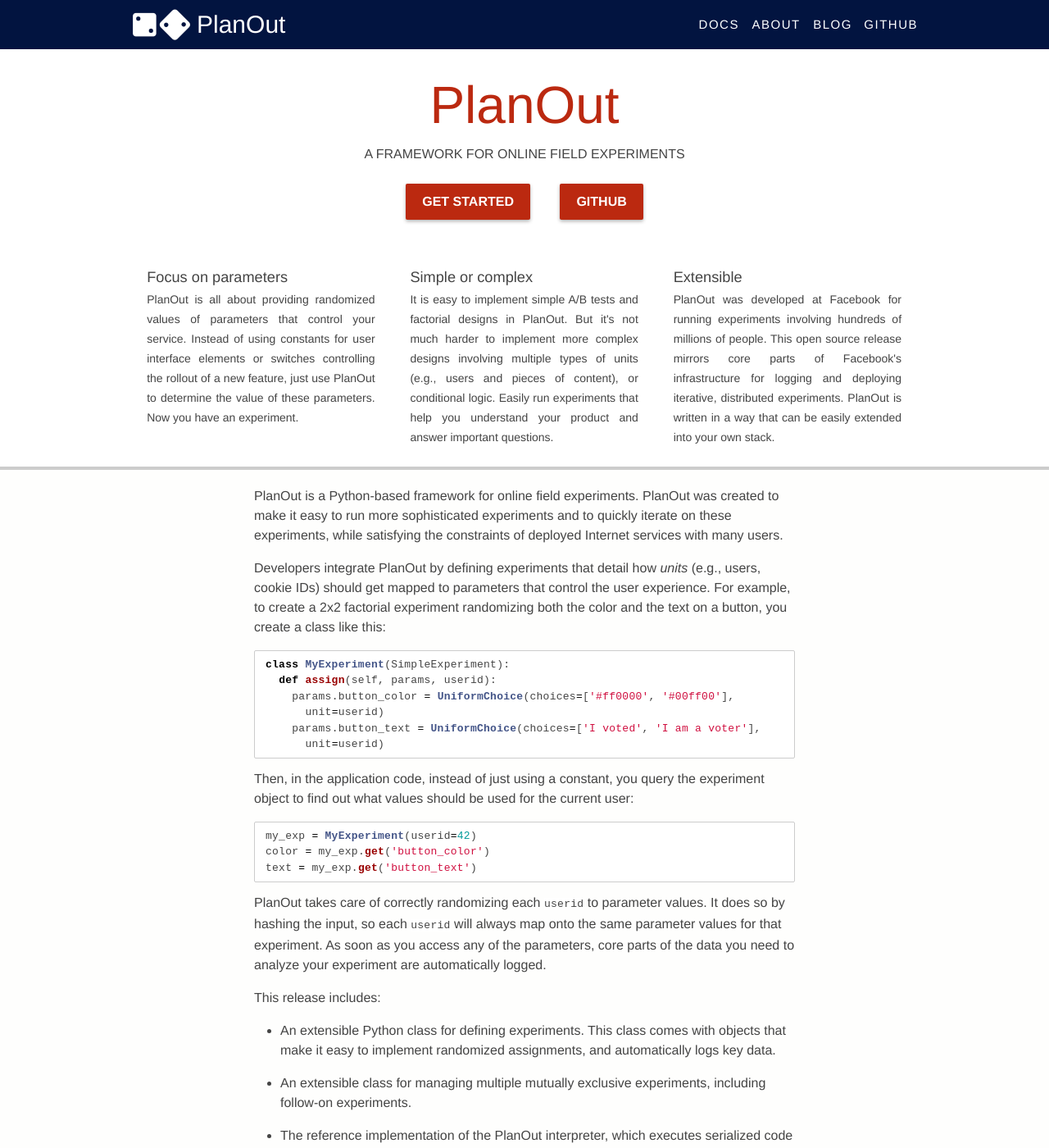
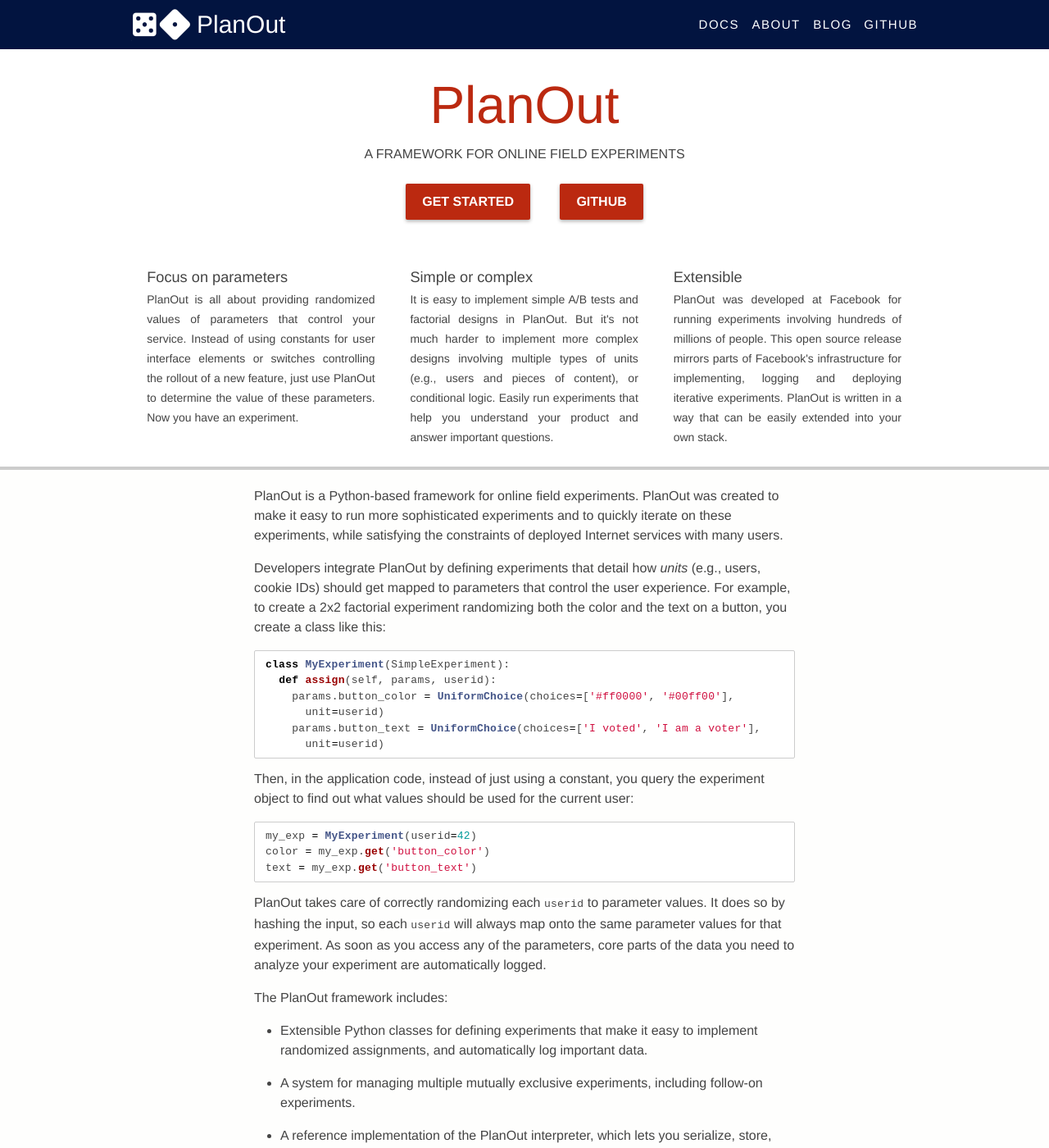
Before and after one commit to facebookarchive/planout, a Jekyll site: the page built from index.md, in a window 1280 px wide and 1400 px high. Shown: the whole window at 82% size. Built offline with Jekyll 4.4.1, drawn with Linux system fonts in a browser that asks for light colours; Markdown is read by kramdown in place of the engine named in the settings; some of the changed text lies outside the part shown.

Commit message:
copyedits to main page

```diff
--- a/_includes/hero.html
+++ b/_includes/hero.html
@@ -35,8 +35,8 @@
       <h3>Extensible</h3>
       <p>
       PlanOut was developed at Facebook for running experiments involving hundreds
-      of millions of people. This open source release mirrors core parts of Facebook's
-      infrastructure for logging and deploying iterative, distributed experiments.
+      of millions of people. This open source release mirrors parts of Facebook's
+      infrastructure for implementing, logging and deploying iterative experiments.
       PlanOut is written in a way that can be easily extended into your own stack.
       </p>
     </section>
--- a/index.md
+++ b/index.md
@@ -38,17 +38,19 @@
 core parts of the data you need to analyze your experiment are automatically
 logged.
 
-This release includes:
+The PlanOut framework includes:
 
-  * An extensible Python class for defining experiments. This class comes with
-  objects that make it easy to implement randomized assignments, and
-  automatically logs key data.
+  * Extensible Python classes for defining experiments that make it easy to
+  implement randomized assignments, and automatically log important data.
 
-  * An extensible class for managing multiple mutually exclusive experiments,
+  * A system for managing multiple mutually exclusive experiments,
   including follow-on experiments.
 
-  * The reference implementation of the PlanOut interpreter, which executes
-  serialized code generated by the PlanOut domain specific language.
+  * A reference implementation of the PlanOut interpreter, which lets you
+  serialize, store, and execute experiment definitions.
+
+  * A compiler that transforms the PlanOut domain specific language into
+  serialized PlanOut code.
 
 ### Who is PlanOut for?
 PlanOut is for researchers, businesses, and students wanting to run experiments.
```
